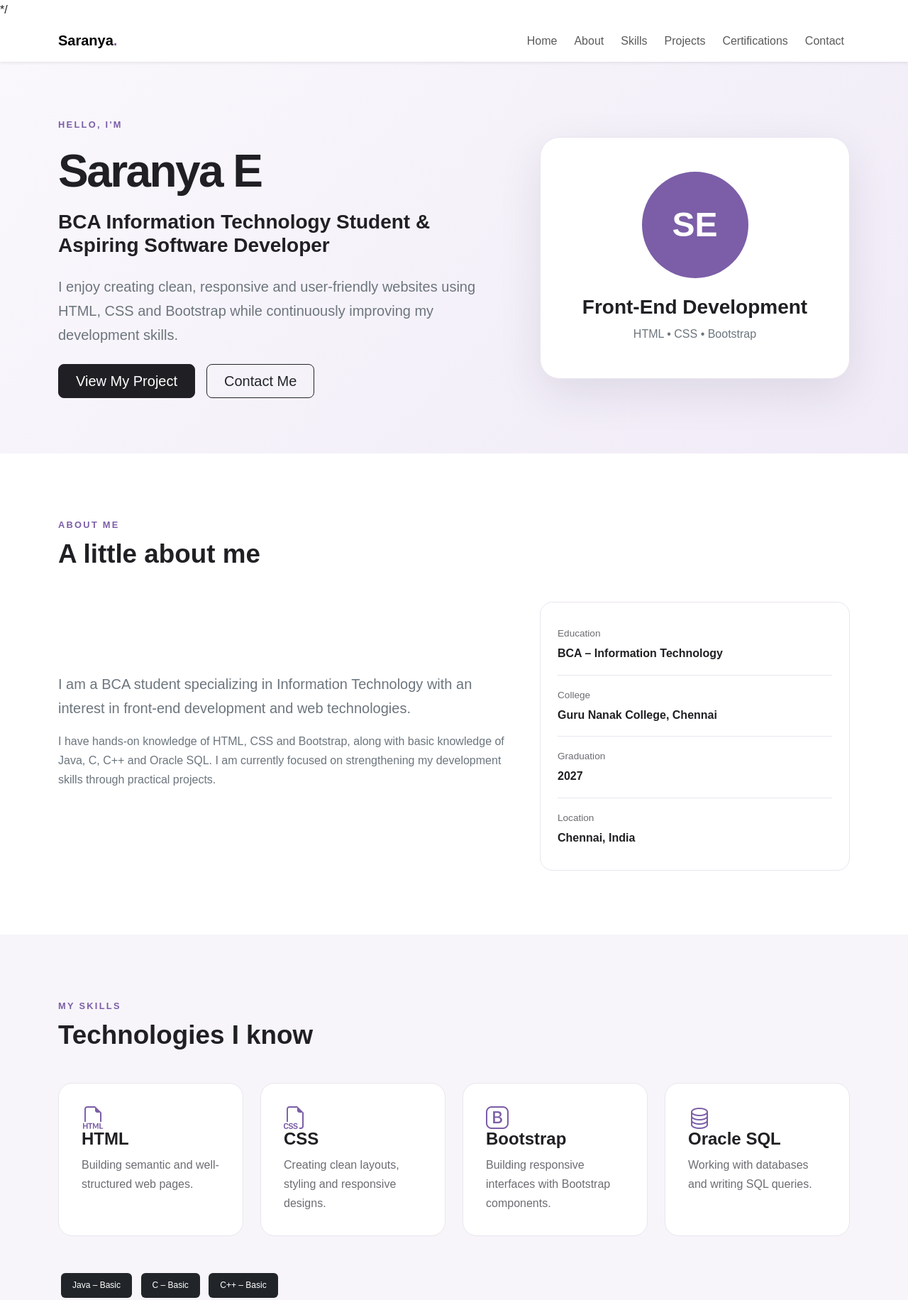
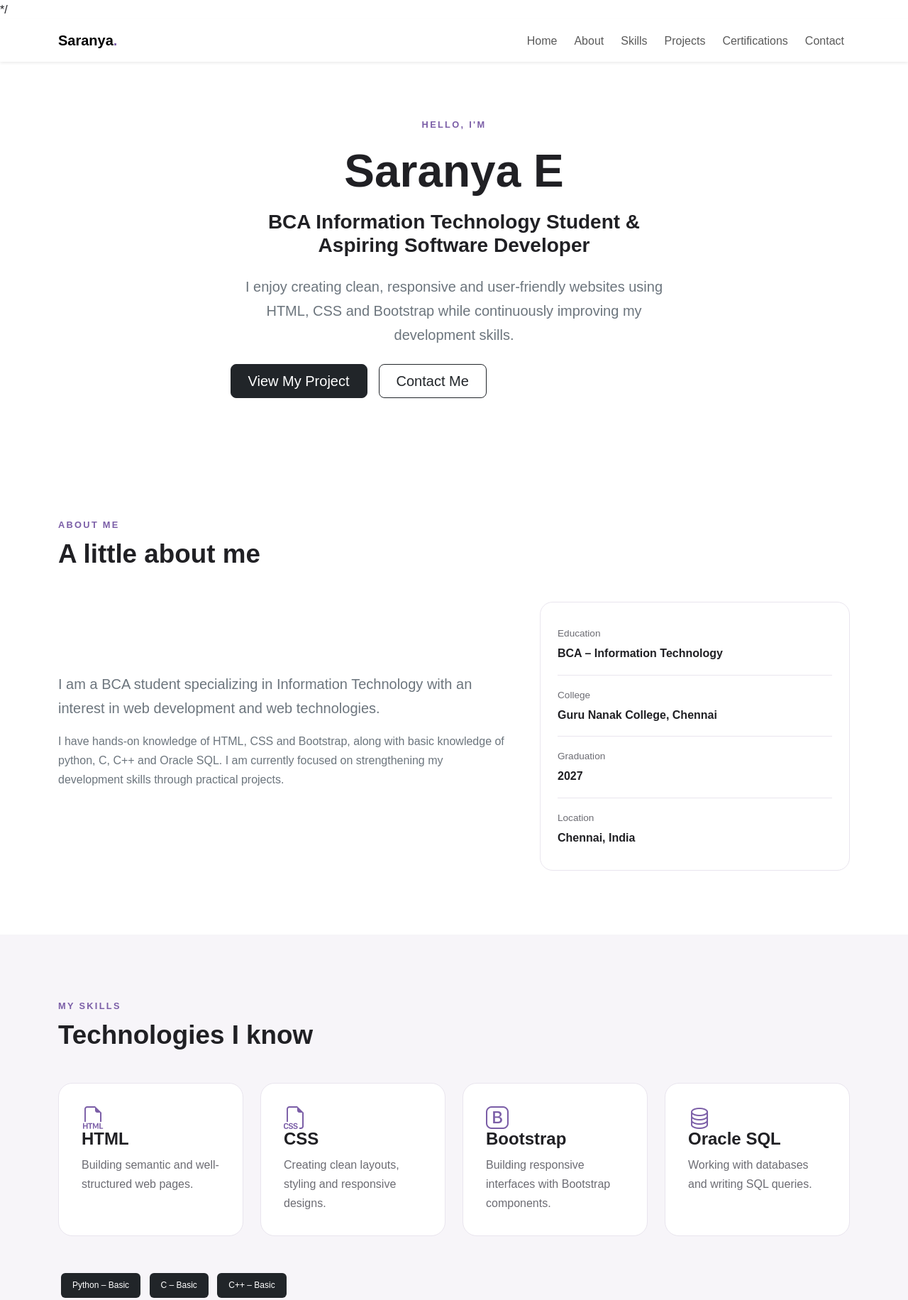
Before and after one commit to Saranya-elango-07/Portfolio, a plain HTML site: page index.html in a window 1280 px wide. Shown: the top 1832 px of the page at 71% size. Drawn offline with nearby package versions, Linux system fonts and the light colour scheme.

Commit message:
updated profile details

```diff
--- a/index.html
+++ b/index.html
@@ -3,10 +3,9 @@
 <head>
   <meta charset="UTF-8">
   <meta name="viewport" content="width=device-width, initial-scale=1.0">
-  <meta name="description" content="Saranya E - BCA Information Technology student and Aspiring Software Developer.">
+  <meta name="description" content="Saranya E - BCA Information Technology student and aspiring Front-End Developer.">
   <title >Saranya E | Front-End Developer Portfolio</title>
 
-  <!-- Bootstrap 5.3 -->
   <link href="https://cdn.jsdelivr.net/npm/bootstrap@5.3.3/dist/css/bootstrap.min.css" rel="stylesheet">
 
   <!-- Bootstrap Icons -->
@@ -42,11 +41,11 @@
     </div>
   </nav>
 
-  <!-- Hero -->
-  <header id="home" class="hero-section">
+  <!--home-->
+  <header id="home" class="home-section">
     <div class="container">
       <div class="row align-items-center min-vh-75 g-5">
-        <div class="col-lg-7">
+        <div class="col-lg-7 mx-auto text-center">
           <p class="eyebrow mb-3">HELLO, I'M</p>
           <h1 class="display-3 fw-bold mb-3">Saranya E</h1>
           <h2 class="h3 fw-semibold mb-4">BCA Information Technology Student & Aspiring Software Developer</h2>
@@ -58,16 +57,6 @@
           <div class="d-flex flex-wrap gap-3">
             <a href="#projects" class="btn btn-dark btn-lg px-4">View My Project</a>
             <a href="#contact" class="btn btn-outline-dark btn-lg px-4">Contact Me</a>
-          </div>
-        </div>
-
-        <div class="col-lg-5">
-          <div class="profile-card">
-            <div class="initials">SE</div>
-            <h3 class="fw-bold mt-4">Front-End Development</h3>
-            <p class="text-secondary mb-0">
-              HTML • CSS • Bootstrap
-            </p>
           </div>
         </div>
       </div>
@@ -86,11 +75,11 @@
         <div class="col-lg-7">
           <p class="fs-5 text-secondary">
             I am a BCA student specializing in Information Technology with an interest
-            in front-end development and web technologies.
+            in web development and web technologies.
           </p>
           <p class="text-secondary">
             I have hands-on knowledge of HTML, CSS and Bootstrap, along with basic
-            knowledge of Java, C, C++ and Oracle SQL. I am currently focused on
+            knowledge of python, C, C++ and Oracle SQL. I am currently focused on
             strengthening my development skills through practical projects.
           </p>
         </div>
@@ -162,7 +151,7 @@
       </div>
 
       <div class="mt-5">
-        <span class="badge text-bg-dark skill-badge">Java – Basic</span>
+        <span class="badge text-bg-dark skill-badge">Python – Basic</span>
         <span class="badge text-bg-dark skill-badge">C – Basic</span>
         <span class="badge text-bg-dark skill-badge">C++ – Basic</span>
       </div>
@@ -291,18 +280,18 @@
       <h2 class="display-6 fw-bold mb-3">Let's connect</h2>
       <p class="text-secondary mx-auto contact-text">
         I am open to internship opportunities and opportunities to learn and grow
-        in front-end development.
+        in web development.
       </p>
 
       <!-- Replace these placeholders with your real details before publishing -->
       <div class="d-flex flex-column flex-sm-row justify-content-center gap-3 mt-4">
-        <a href="mailto:your-email@example.com" class="btn btn-dark px-4">
+        <a href="mailto:saranyaelango839@gmail.com" class="btn btn-dark px-4">
           <i class="bi bi-envelope me-2"></i>Email Me
         </a>
-        <a href="https://www.linkedin.com/" target="_blank" class="btn btn-outline-dark px-4">
+        <a href="https://www.linkedin.com/in/saranya-e-44607b3b0" target="_blank" class="btn btn-outline-dark px-4">
           <i class="bi bi-linkedin me-2"></i>LinkedIn
         </a>
-        <a href="https://github.com/" target="_blank" class="btn btn-outline-dark px-4">
+        <a href="https://github.com/Saranya-elango-07" target="_blank" class="btn btn-outline-dark px-4">
           <i class="bi bi-github me-2"></i>GitHub
         </a>
       </div>
```
